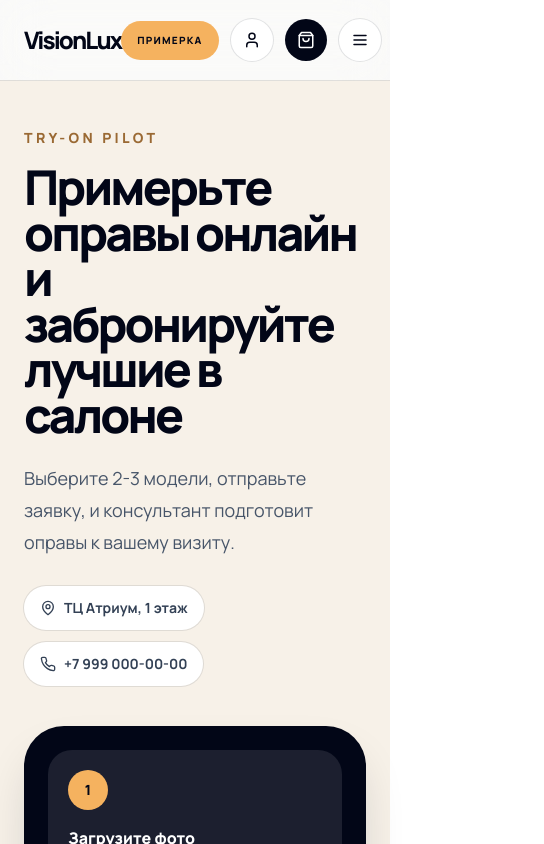
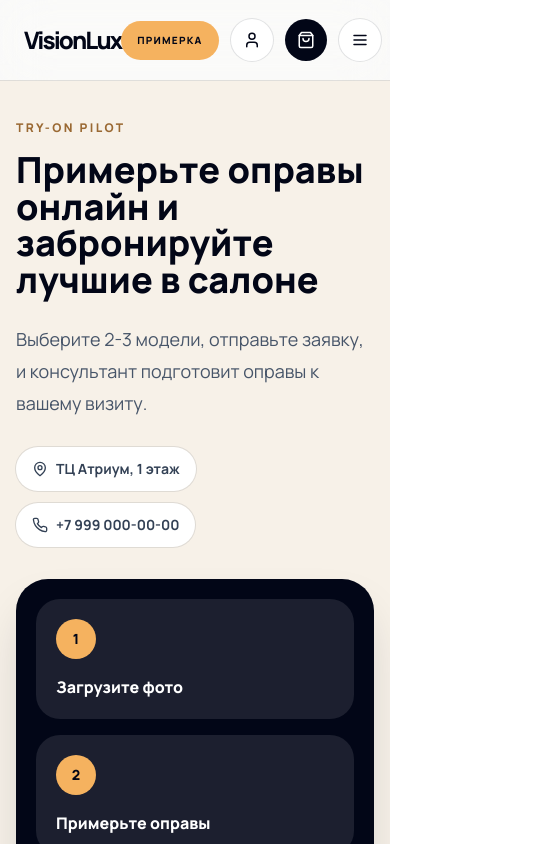
Before and after one commit to nikv98402-commits/optica-shop, a React (Vite) app: page / in a window 390 px wide. Both pictures are taken after a click on the button "ПРИМЕРКА". Shown: the top 844 px of the page, 544 px wide, since content can reach past the window. Built offline with nearby package versions, Linux system fonts and the light colour scheme; a web font is replaced by a local one.

Commit message:
Fix mobile try-on overflow

```diff
--- a/src/index.css
+++ b/src/index.css
@@ -17,6 +17,7 @@
 
 html {
   scroll-behavior: smooth;
+  overflow-x: hidden;
 }
 
 body {
@@ -24,6 +25,12 @@ body {
   min-height: 100vh;
   margin: 0;
   background: #ffffff;
+  overflow-x: hidden;
+}
+
+#root {
+  min-height: 100vh;
+  overflow-x: hidden;
 }
 
 h1, h2, h3, .font-black {
--- a/src/pages/TryOnPilot.tsx
+++ b/src/pages/TryOnPilot.tsx
@@ -223,31 +223,31 @@ export function TryOnPilot({ onNavigate }: TryOnPilotProps) {
   };
 
   return (
-    <div className="min-h-screen bg-[#fffaf2]">
-      <section className="border-b border-slate-900/10 bg-[#f7f1e8] px-6 py-12">
-        <div className="mx-auto grid max-w-7xl gap-10 lg:grid-cols-[1.05fr_0.95fr] lg:items-center">
-          <div>
-            <p className="text-sm font-black uppercase tracking-[0.24em] text-[#9a6933]">Try-On Pilot</p>
-            <h1 className="mt-4 text-5xl font-black leading-[0.95] tracking-[-0.06em] text-slate-950 md:text-7xl">
+    <div className="min-h-screen overflow-x-hidden bg-[#fffaf2]">
+      <section className="w-full overflow-x-hidden border-b border-slate-900/10 bg-[#f7f1e8] px-4 py-10 sm:px-6 sm:py-12">
+        <div className="mx-auto grid w-full max-w-7xl min-w-0 gap-8 lg:grid-cols-[minmax(0,1.05fr)_minmax(0,0.95fr)] lg:items-center">
+          <div className="min-w-0">
+            <p className="text-xs font-black uppercase tracking-[0.2em] text-[#9a6933] sm:text-sm sm:tracking-[0.24em]">Try-On Pilot</p>
+            <h1 className="mt-4 max-w-full break-words text-4xl font-black leading-[1.02] text-slate-950 sm:text-5xl md:text-7xl md:leading-[0.95]">
               Примерьте оправы онлайн и забронируйте лучшие в салоне
             </h1>
             <p className="mt-6 max-w-2xl text-lg leading-8 text-slate-600">
               Выберите 2-3 модели, отправьте заявку, и консультант подготовит оправы к вашему визиту.
             </p>
-            <div className="mt-7 flex flex-wrap gap-3 text-sm font-bold text-slate-700">
-              <span className="inline-flex items-center gap-2 rounded-full bg-white px-4 py-3 ring-1 ring-slate-900/10"><MapPin size={16} /> {optic.address}</span>
-              <span className="inline-flex items-center gap-2 rounded-full bg-white px-4 py-3 ring-1 ring-slate-900/10"><Phone size={16} /> {optic.phone}</span>
+            <div className="mt-7 flex min-w-0 flex-wrap gap-3 text-sm font-bold text-slate-700">
+              <span className="inline-flex max-w-full items-center gap-2 rounded-full bg-white px-4 py-3 ring-1 ring-slate-900/10"><MapPin className="shrink-0" size={16} /> <span className="min-w-0 break-words">{optic.address}</span></span>
+              <span className="inline-flex max-w-full items-center gap-2 rounded-full bg-white px-4 py-3 ring-1 ring-slate-900/10"><Phone className="shrink-0" size={16} /> <span className="min-w-0 break-words">{optic.phone}</span></span>
             </div>
           </div>
 
-          <div className="rounded-[2.5rem] bg-slate-950 p-6 text-white shadow-2xl shadow-slate-900/20">
-            <div className="grid gap-4 sm:grid-cols-3">
+          <div className="min-w-0 rounded-[2rem] bg-slate-950 p-5 text-white shadow-2xl shadow-slate-900/20 sm:rounded-[2.5rem] sm:p-6">
+            <div className="grid min-w-0 gap-4 sm:grid-cols-3">
               {[
                 ['1', 'Загрузите фото'],
                 ['2', 'Примерьте оправы'],
                 ['3', 'Оставьте заявку'],
               ].map(([step, label]) => (
-                <div key={step} className="rounded-3xl bg-white/10 p-5">
+                <div key={step} className="min-w-0 rounded-3xl bg-white/10 p-5">
                   <span className="flex h-10 w-10 items-center justify-center rounded-full bg-[#f5b25f] text-sm font-black text-slate-950">{step}</span>
                   <p className="mt-4 font-black">{label}</p>
                 </div>
@@ -260,21 +260,21 @@ export function TryOnPilot({ onNavigate }: TryOnPilotProps) {
         </div>
       </section>
 
-      <div className="mx-auto grid max-w-7xl gap-8 px-6 py-10 lg:grid-cols-[minmax(0,1fr)_420px]">
-        <main className="space-y-8">
+      <div className="mx-auto grid w-full max-w-7xl min-w-0 gap-8 px-4 py-10 sm:px-6 lg:grid-cols-[minmax(0,1fr)_minmax(0,420px)]">
+        <main className="min-w-0 space-y-8">
           <section className="rounded-[2.5rem] bg-white p-5 shadow-sm ring-1 ring-slate-900/5 md:p-7">
             <div className="mb-5 flex flex-col justify-between gap-4 sm:flex-row sm:items-center">
-              <div>
+              <div className="min-w-0">
                 <p className="text-xs font-black uppercase tracking-[0.2em] text-[#9a6933]">Примерочная</p>
-                <h2 className="mt-2 text-3xl font-black tracking-tight">{activeFrame ? frameLabel(activeFrame) : 'Выберите оправу'}</h2>
+                <h2 className="mt-2 break-words text-3xl font-black tracking-tight">{activeFrame ? frameLabel(activeFrame) : 'Выберите оправу'}</h2>
               </div>
-              <label className="inline-flex cursor-pointer items-center justify-center gap-2 rounded-full bg-slate-950 px-6 py-4 text-xs font-black uppercase tracking-[0.16em] text-white transition hover:bg-[#315c56]">
+              <label className="inline-flex max-w-full cursor-pointer items-center justify-center gap-2 rounded-full bg-slate-950 px-5 py-4 text-center text-xs font-black uppercase tracking-[0.12em] text-white transition hover:bg-[#315c56] sm:px-6 sm:tracking-[0.16em]">
                 <Upload size={16} /> Загрузить фото
                 <input type="file" accept="image/*" onChange={handlePhoto} className="hidden" />
               </label>
             </div>
 
-            <div className="relative flex aspect-[4/3] min-h-[360px] items-center justify-center overflow-hidden rounded-[2rem] bg-stone-100">
+            <div className="relative flex aspect-[4/3] min-h-[320px] w-full items-center justify-center overflow-hidden rounded-[2rem] bg-stone-100 sm:min-h-[360px]">
               {photoUrl ? (
                 <img src={photoUrl} alt="Фото для примерки" className="absolute inset-0 h-full w-full object-contain" />
               ) : (
@@ -303,7 +303,7 @@ export function TryOnPilot({ onNavigate }: TryOnPilotProps) {
               {activeFrame && !activeFrameHasImage && (
                 <FrameDrawing
                   frame={activeFrame}
-                  className="absolute"
+                  className="absolute max-w-[92%]"
                   style={{
                     left: `${frameX}%`,
                     top: `${frameY}%`,
@@ -314,7 +314,7 @@ export function TryOnPilot({ onNavigate }: TryOnPilotProps) {
               )}
             </div>
 
-            <div className="mt-6 grid gap-5 md:grid-cols-3">
+            <div className="mt-6 grid min-w-0 gap-5 md:grid-cols-3">
               {[
                 ['Масштаб', frameScale, setFrameScale, 42, 88],
                 ['Влево / вправо', frameX, setFrameX, 32, 68],
@@ -335,10 +335,10 @@ export function TryOnPilot({ onNavigate }: TryOnPilotProps) {
             </div>
 
             <div className="mt-6 rounded-[2rem] border border-slate-900/10 bg-[#f7f1e8] p-5 md:p-6">
-              <div className="flex flex-col justify-between gap-4 md:flex-row md:items-center">
-                <div>
+              <div className="flex min-w-0 flex-col justify-between gap-4 md:flex-row md:items-center">
+                <div className="min-w-0">
                   <p className="text-xs font-black uppercase tracking-[0.2em] text-[#9a6933]">Face-fit score</p>
-                  <h3 className="mt-2 text-2xl font-black tracking-tight">Помощник выбора перед визитом</h3>
+                  <h3 className="mt-2 break-words text-2xl font-black tracking-tight">Помощник выбора перед визитом</h3>
                   <p className="mt-2 max-w-2xl text-sm leading-6 text-slate-600">
                     Это не диагноз и не медицинская рекомендация. Оценка помогает выбрать оправы для примерки в салоне.
                   </p>
@@ -346,7 +346,7 @@ export function TryOnPilot({ onNavigate }: TryOnPilotProps) {
                 <button
                   type="button"
                   onClick={() => activeFrame && setFitScoreFrameId(activeFrame.id)}
-                  className="rounded-full bg-slate-950 px-6 py-4 text-xs font-black uppercase tracking-[0.16em] text-white transition hover:bg-[#315c56]"
+                  className="rounded-full bg-slate-950 px-6 py-4 text-xs font-black uppercase tracking-[0.12em] text-white transition hover:bg-[#315c56] sm:tracking-[0.16em]"
                 >
                   Оценить посадку
                 </button>
@@ -361,7 +361,7 @@ export function TryOnPilot({ onNavigate }: TryOnPilotProps) {
                   </div>
 
                   <div className="rounded-[1.5rem] bg-white p-5 ring-1 ring-slate-900/5">
-                    <h4 className="text-xl font-black tracking-tight">{fitScore.label}</h4>
+                    <h4 className="break-words text-xl font-black tracking-tight">{fitScore.label}</h4>
                     <div className="mt-4 grid gap-3">
                       {fitScore.strengths.map((strength) => (
                         <div key={strength} className="flex gap-3 text-sm leading-6 text-slate-600">
@@ -376,7 +376,7 @@ export function TryOnPilot({ onNavigate }: TryOnPilotProps) {
                     <button
                       type="button"
                       onClick={prepareActiveFrame}
-                      className="mt-4 w-full rounded-full bg-[#f5b25f] px-5 py-3 text-xs font-black uppercase tracking-[0.14em] text-slate-950 transition hover:bg-[#e5a34f]"
+                      className="mt-4 w-full rounded-full bg-[#f5b25f] px-5 py-3 text-xs font-black uppercase tracking-[0.1em] text-slate-950 transition hover:bg-[#e5a34f] sm:tracking-[0.14em]"
                     >
                       Подготовить эту оправу и 2 похожие модели
                     </button>
@@ -388,9 +388,9 @@ export function TryOnPilot({ onNavigate }: TryOnPilotProps) {
 
           <section className="rounded-[2.5rem] bg-white p-6 shadow-sm ring-1 ring-slate-900/5 md:p-8">
             <div className="mb-6 flex flex-col justify-between gap-3 sm:flex-row sm:items-end">
-              <div>
+              <div className="min-w-0">
                 <p className="text-xs font-black uppercase tracking-[0.2em] text-[#9a6933]">Каталог пилота</p>
-                <h2 className="mt-2 text-3xl font-black tracking-tight">Выберите до 3 оправ</h2>
+                <h2 className="mt-2 break-words text-3xl font-black tracking-tight">Выберите до 3 оправ</h2>
               </div>
               <p className="rounded-full bg-stone-100 px-4 py-2 text-sm font-black">{selectedFrameIds.length} / {MAX_SELECTED_FRAMES}</p>
             </div>
@@ -406,7 +406,7 @@ export function TryOnPilot({ onNavigate }: TryOnPilotProps) {
                         <FrameThumb frame={frame} failedImages={failedFrameImages} onImageError={markFrameImageFailed} />
                       </div>
                       <p className="mt-4 text-xs font-black uppercase tracking-[0.18em] text-slate-400">{frame.brand}</p>
-                      <h3 className="mt-1 text-xl font-black tracking-tight">{frame.model}</h3>
+                      <h3 className="mt-1 break-words text-xl font-black tracking-tight">{frame.model}</h3>
                       <p className="mt-2 text-sm text-slate-500">{frame.category === 'sunglasses' ? 'Солнцезащитные' : 'Оправа'} · {frame.color} · {frame.size}</p>
                       <p className="mt-3 text-lg font-black">{formatPrice(frame.price)}</p>
                     </button>
@@ -424,7 +424,7 @@ export function TryOnPilot({ onNavigate }: TryOnPilotProps) {
           </section>
         </main>
 
-        <aside className="space-y-8 lg:sticky lg:top-28 lg:h-fit">
+        <aside className="min-w-0 space-y-8 lg:sticky lg:top-28 lg:h-fit">
           <section className="rounded-[2.5rem] bg-white p-7 shadow-sm ring-1 ring-slate-900/5">
             <p className="text-xs font-black uppercase tracking-[0.2em] text-[#9a6933]">Заявка в салон</p>
             <h2 className="mt-2 text-3xl font-black tracking-tight">Забронировать оправы</h2>
```
